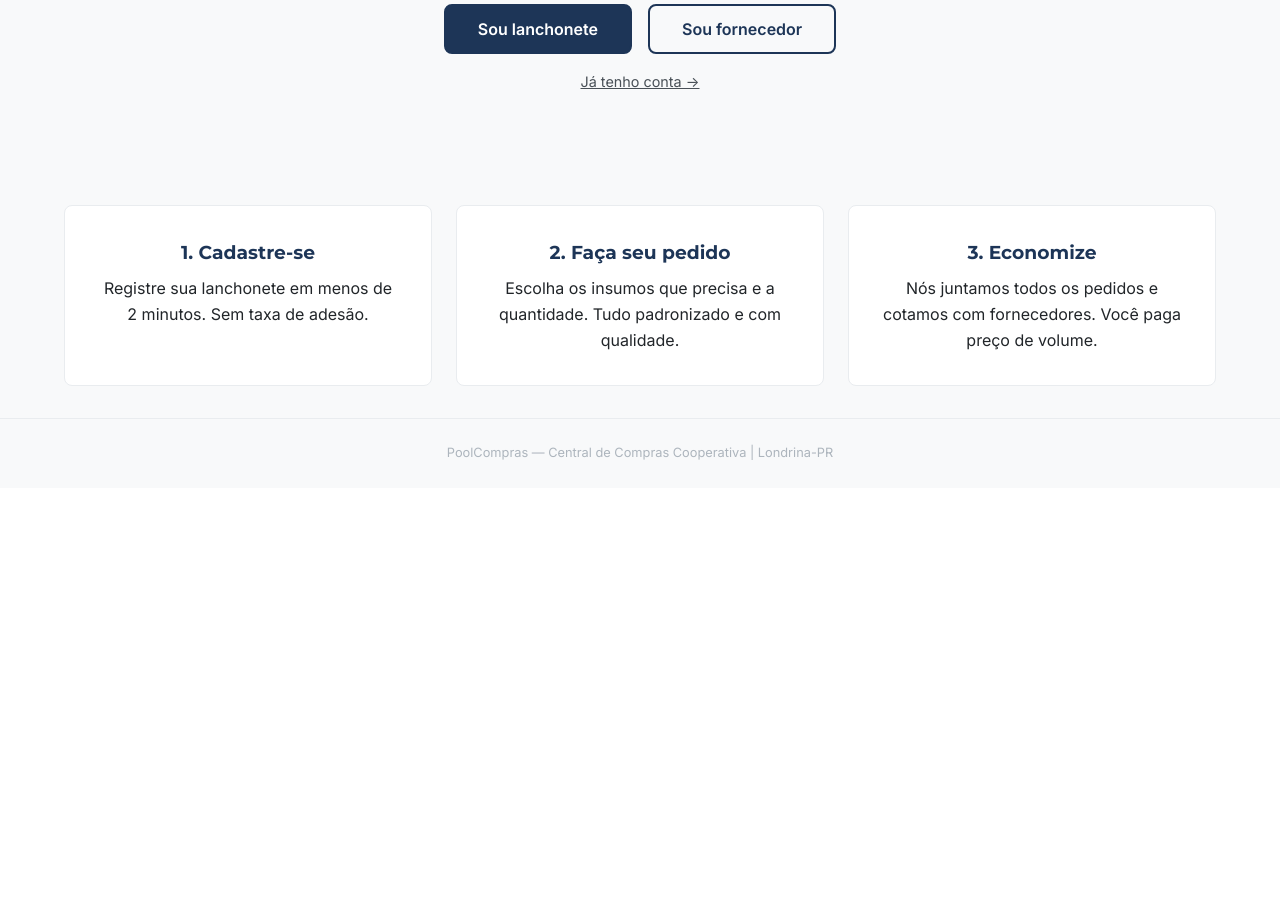
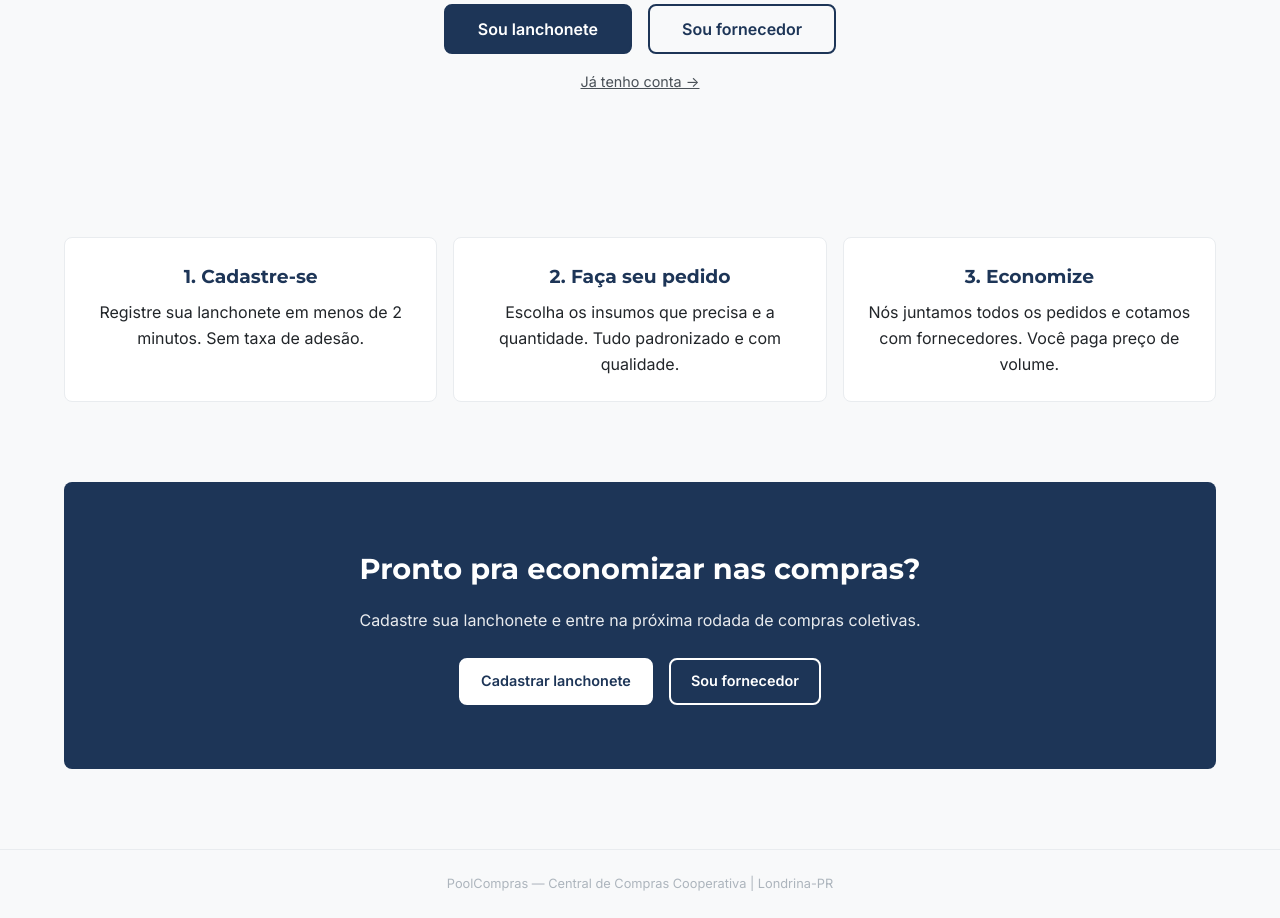
Before and after one commit to mateusrfabro/poolcompras, a Flask app: page / in a window 1280 px wide. Shown: the part 376-1294 px from the top of the page. Before the commit the page ends 836 px from the top, so only its background shows below. Run offline with Flask 3, Linux system fonts and the light colour scheme; data that the repository does not hold is empty.

Commit message:
feat(home): prova social + CTA final azul (alinha com guia B2B do Ademar)
Aplica os 2 itens que sobraram do guia do Ademar e fazem sentido pro
SaaS logado: prova de confianca (numeros reais) + CTA forte pre-footer.

Home publica (/) ganha 2 secoes novas alem do hero + 3 cards:

1. Prova social — bloco com KPIs reais do DB:
   - Lanchonetes ativas (count Lanchonete.ativa=True)
   - Fornecedores ativos (count Fornecedor.ativo=True)
   - Rodadas finalizadas (count Rodada.status=finalizada)
   Cada card so renderiza se numero > 0 (evita "0 rodadas" feio na
   fase inicial). Grid auto-fit se adapta a 1/2/3 cards sem
   desbalancear. Texto em verde --accent.

2. CTA final — fundo --primary, "Pronto pra economizar?" + 2 botoes:
   - btn-cta-on-dark (branco solido — CTA primario)
   - btn-cta-outline-on-dark (transparente com borda branca)
   Especificidade .btn.btn-cta-* pra vencer .btn global.

Spacing alinhado ao guia exato do Ademar:
- Cards padding 24px (var(--space-3))
- Gap entre cards 16px (var(--space-2))
- Botoes padding 12px 20px (literal do guia)
- Secoes 80px de respiro (var(--space-7))

Validado visual no Chrome (Mateus mandou 2 prints confirmando
renderizacao correta — prova social + CTA pos-cards).

Co-Authored-By: Claude Opus 4.7 (1M context) <noreply@anthropic.com>

```diff
--- a/app/routes/main.py
+++ b/app/routes/main.py
@@ -4,7 +4,7 @@ from sqlalchemy import func, select, text
 from app import db
 from app.models import (
     Lanchonete, Rodada, ItemPedido, Produto,
-    ParticipacaoRodada,
+    ParticipacaoRodada, Fornecedor,
 )
 from app.services.dashboard_lanchonete import dashboard_data
 from app.services.rodada_corrente import rodada_corrente_aberta
@@ -26,7 +26,22 @@ def health():
 def index():
     if current_user.is_authenticated:
         return redirect(url_for("main.dashboard"))
-    return render_template("index.html")
+
+    # Prova social: numeros reais do DB pra criar credibilidade no visitante
+    # anonimo. 3 queries simples sem join — leves o suficiente pra rodar a
+    # cada hit na home publica.
+    prova_social = {
+        "lanchonetes": db.session.scalar(
+            select(func.count(Lanchonete.id)).where(Lanchonete.ativa.is_(True))
+        ) or 0,
+        "fornecedores": db.session.scalar(
+            select(func.count(Fornecedor.id)).where(Fornecedor.ativo.is_(True))
+        ) or 0,
+        "rodadas": db.session.scalar(
+            select(func.count(Rodada.id)).where(Rodada.status == "finalizada")
+        ) or 0,
+    }
+    return render_template("index.html", prova_social=prova_social)
 
 
 @main_bp.route("/dashboard")
--- a/app/static/css/style.css
+++ b/app/static/css/style.css
@@ -186,19 +186,110 @@ h1, h2, h3, h4, h5, h6 {
 .features {
     display: grid;
     grid-template-columns: repeat(3, 1fr);
-    gap: 1.5rem;
-    margin-top: 3rem;
+    gap: var(--space-2);  /* 16px — guia B2B */
+    margin-top: var(--space-7);  /* 80px — secao */
 }
 .feature-card {
     background: var(--white);
-    padding: 2rem;
+    padding: var(--space-3);  /* 24px — guia B2B */
     border-radius: var(--radius);
     border: 1px solid var(--gray-200);
     text-align: center;
 }
 .feature-card h3 {
     color: var(--primary);
-    margin-bottom: 0.5rem;
+    margin-bottom: var(--space-1);
+}
+
+/* === Prova social (numeros reais do DB na home publica) ===
+   Padrao Ademar/B2B: prova de confianca eh "nao opcional, padrao de mercado". */
+.prova-social {
+    display: grid;
+    /* auto-fit: layout se adapta a 1/2/3 cards sem desbalancear quando
+       algum numero for zero. min 220px evita esmagamento em mobile. */
+    grid-template-columns: repeat(auto-fit, minmax(220px, 1fr));
+    gap: var(--space-2);
+    margin-top: var(--space-7);  /* 80px entre secoes */
+    padding: var(--space-5) var(--space-3);
+    background: var(--bg-light, #F8F9FA);
+    border-radius: var(--radius);
+    text-align: center;
+}
+.prova-social-card {
+    display: flex;
+    flex-direction: column;
+    gap: var(--space-1);
+}
+.prova-social-num {
+    font-family: var(--font-heading);
+    font-size: 2.8rem;
+    font-weight: 700;
+    color: var(--accent);  /* verde alimento — destaque sem competir com botoes */
+    line-height: 1;
+}
+.prova-social-label {
+    font-size: 0.95rem;
+    color: var(--gray-700);
+    font-weight: 500;
+}
+@media (max-width: 700px) {
+    .prova-social { grid-template-columns: 1fr; }
+}
+
+/* === CTA final em fundo azul (padrao B2B pos-conteudo) === */
+.cta-final {
+    margin-top: var(--space-7);
+    margin-bottom: var(--space-5);
+    padding: var(--space-6) var(--space-4);
+    background: var(--primary);
+    color: var(--white);
+    border-radius: var(--radius);
+    text-align: center;
+}
+.cta-final h2 {
+    color: var(--white);
+    font-size: 1.8rem;
+    margin-bottom: var(--space-2);
+}
+.cta-final p {
+    max-width: 600px;
+    margin: 0 auto var(--space-3);
+    color: rgba(255, 255, 255, 0.9);
+}
+.cta-final-actions {
+    display: flex;
+    gap: var(--space-2);
+    justify-content: center;
+    flex-wrap: wrap;
+}
+/* Botoes especificos pra fundo escuro — outline branco e solido invertido.
+   !important pra vencer o `.btn { border: 2px solid transparent }` global. */
+.btn.btn-cta-on-dark {
+    background: var(--white);
+    color: var(--primary);
+    border: 2px solid var(--white);
+    padding: 12px 20px;  /* exato do guia: padding 12px 20px */
+    border-radius: var(--radius);
+    font-weight: 600;
+    text-decoration: none;
+    transition: all 0.2s;
+}
+.btn.btn-cta-on-dark:hover {
+    background: var(--gray-200);
+    color: var(--primary);
+}
+.btn.btn-cta-outline-on-dark {
+    background: transparent;
+    color: var(--white);
+    border: 2px solid var(--white);
+    padding: 12px 20px;
+    border-radius: var(--radius);
+    font-weight: 600;
+    text-decoration: none;
+    transition: all 0.2s;
+}
+.btn.btn-cta-outline-on-dark:hover {
+    background: rgba(255, 255, 255, 0.1);
 }
 
 /* Buttons */
--- a/app/templates/index.html
+++ b/app/templates/index.html
@@ -30,4 +30,40 @@
         <p>Nós juntamos todos os pedidos e cotamos com fornecedores. Você paga preço de volume.</p>
     </div>
 </section>
+
+{# Prova social — numeros reais que o visitante vê antes de decidir cadastrar.
+   Cada card so aparece se o numero for > 0 (evita "0 rodadas" feio na fase
+   inicial). Se TODOS forem zero, secao inteira fica oculta. #}
+{% if prova_social and (prova_social.lanchonetes or prova_social.fornecedores or prova_social.rodadas) %}
+<section class="prova-social">
+    {% if prova_social.lanchonetes %}
+    <div class="prova-social-card">
+        <span class="prova-social-num">{{ prova_social.lanchonetes }}</span>
+        <span class="prova-social-label">Lanchonetes ativas</span>
+    </div>
+    {% endif %}
+    {% if prova_social.fornecedores %}
+    <div class="prova-social-card">
+        <span class="prova-social-num">{{ prova_social.fornecedores }}</span>
+        <span class="prova-social-label">Fornecedores ativos</span>
+    </div>
+    {% endif %}
+    {% if prova_social.rodadas %}
+    <div class="prova-social-card">
+        <span class="prova-social-num">{{ prova_social.rodadas }}</span>
+        <span class="prova-social-label">Rodadas finalizadas</span>
+    </div>
+    {% endif %}
+</section>
+{% endif %}
+
+{# CTA final — fundo azul, conforme padrao B2B do guia (CTA forte pre-footer). #}
+<section class="cta-final">
+    <h2>Pronto pra economizar nas compras?</h2>
+    <p>Cadastre sua lanchonete e entre na próxima rodada de compras coletivas.</p>
+    <div class="cta-final-actions">
+        <a href="{{ url_for('auth.registro') }}" class="btn btn-cta-on-dark">Cadastrar lanchonete</a>
+        <a href="{{ url_for('auth.registro_fornecedor') }}" class="btn btn-cta-outline-on-dark">Sou fornecedor</a>
+    </div>
+</section>
 {% endblock %}
```
